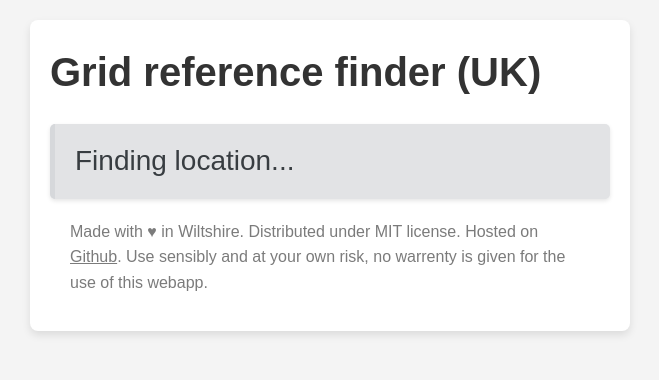
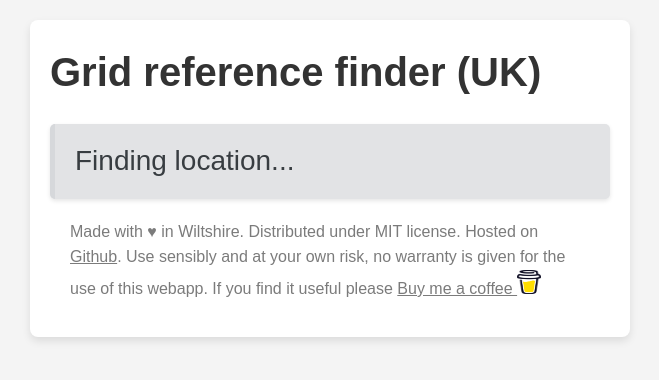
Before and after one commit to mrpsharp/locate, a plain HTML site: page index.html in a window 1280 px wide. Shown: the whole page, without its empty margins (310-969 px from the left). Drawn offline with Linux system fonts and the light colour scheme.

Commit message:
Added buy me a coffee link

```diff
--- a/index.html
+++ b/index.html
@@ -25,7 +25,7 @@
         <div id="alt-share-div" class="caution">
         </div>
         <div class="footer">
-            Made with ♥ in Wiltshire. Distributed under MIT license. Hosted on <a href="https://github.com/mrpsharp/locate">Github</a>. Use sensibly and at your own risk, no warrenty is given for the use of this webapp.
+            Made with ♥ in Wiltshire. Distributed under MIT license. Hosted on <a href="https://github.com/mrpsharp/locate">Github</a>. Use sensibly and at your own risk, no warranty is given for the use of this webapp. If you find it useful please <a href="https://buymeacoffee.com/petersharp">Buy me a coffee <img src="bmc-logo-no-background.png" alt="Icon" width="24" height="24"></a>
         </div>
     </div>
 
```
Also changed, not shown: bmc-logo-no-background.png (added).
